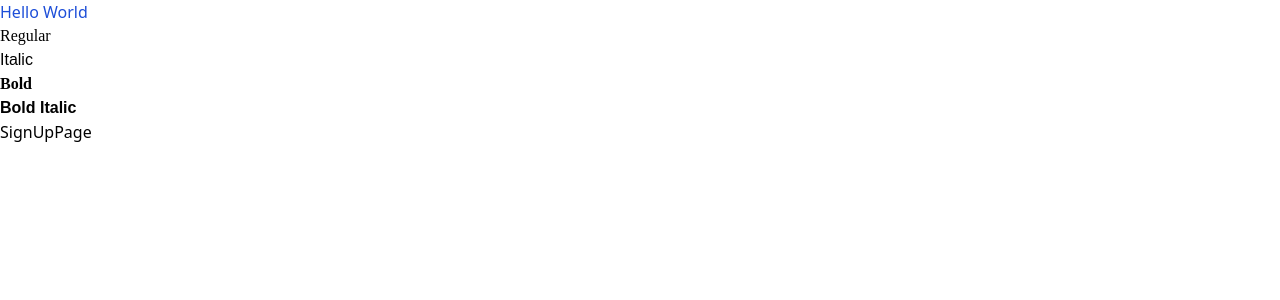
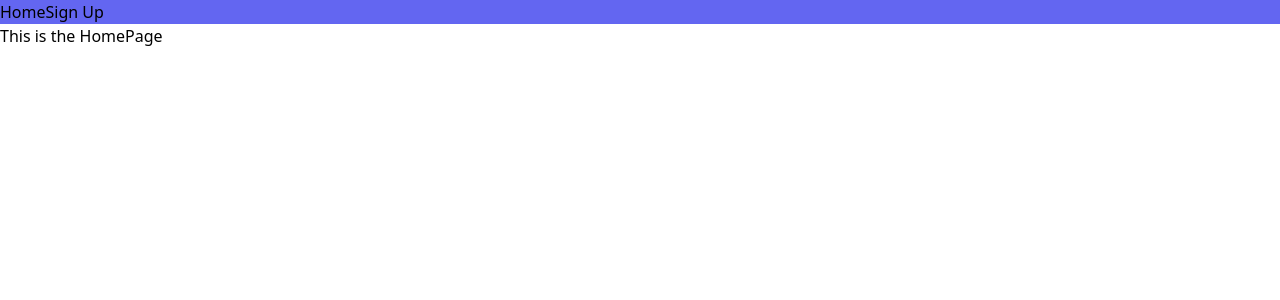
Before and after one commit to DavidAjanaku/MedProbe, a React (Vite) app: page / in a window 1280 px wide. Shown: the top 300 px of the page. Built offline with nearby package versions, Linux system fonts and the light colour scheme; a web font is replaced by a local one.

Commit message:
David: Router

```diff
--- a/src/views/App.jsx
+++ b/src/views/App.jsx
@@ -1,17 +1,26 @@
 import "../App.css";
+import {BrowserRouter as Router,Routes,Route, Link} from "react-router-dom";
+import Home from "./HomePage"
 import SignUpPage from "./SignUpPage";
 
 function App() {
   return (
     <>
-      <div>
-        <h1 className="text-blue-700">Hello World</h1>
-        <div className="font-acumin-pro font-regular">Regular</div>
-        <div className="font-acumin-pro-italic font-regular">Italic</div>
-        <div className="font-acumin-pro font-bold">Bold</div>
-        <div className="font-acumin-pro-bold-italic font-bold">Bold Italic</div>
-      </div>
-      <SignUpPage />
+
+
+      <Router >
+      <nav className="justify-between...  bg-indigo-500 ...">
+        <Link to ="/">Home</Link>
+        <Link to ="/Signup">Sign Up</Link>
+
+
+      </nav>
+        <Routes>
+          <Route  path="/" element={<Home/>}/>
+          <Route  path="/Signup" element={<SignUpPage/>}/>
+
+        </Routes>
+      </Router>
     </>
   );
 }
--- a/src/views/HomePage.jsx
+++ b/src/views/HomePage.jsx
@@ -0,0 +1,7 @@
+import React from 'react'
+
+export default function HomePage() {
+  return (
+    <div>This is the HomePage</div>
+  )
+}
```
Also changed, not shown: package.json (+6 -2 lines), 1 other file (tests, documents, lock files or other folders).
